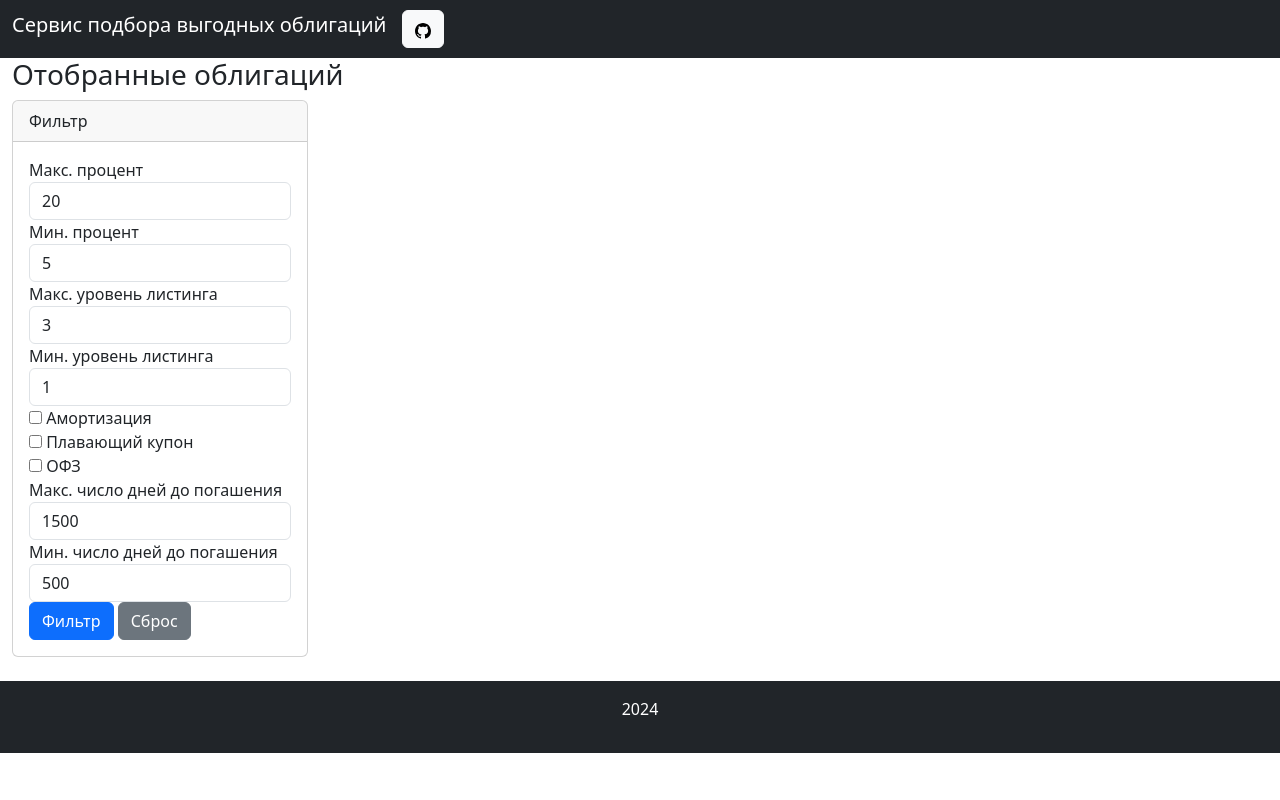
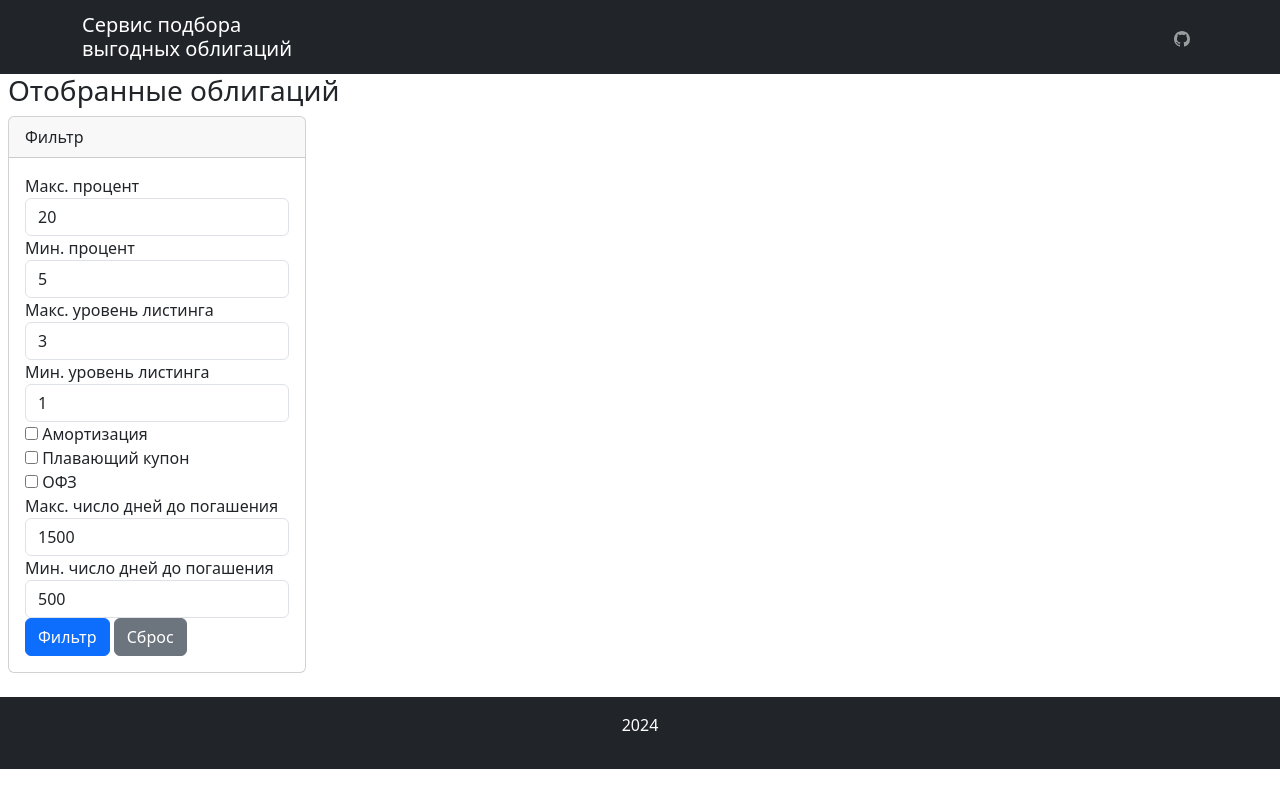
Before and after one commit to Workbench3D/bond_search_tool, a FastAPI app: page /view_bonds in a window 1280 px wide. Run offline with FastAPI, Linux system fonts and the light colour scheme.

Commit message:
Html resize

```diff
--- a/templates/basic.html
+++ b/templates/basic.html
@@ -7,24 +7,33 @@
     <title>Сервис подбора выгодных облигаций</title>
     <link href="https://cdn.jsdelivr.net/npm/bootstrap@5.3.3/dist/css/bootstrap.min.css" rel="stylesheet"
         integrity="sha384-QWTKZyjpPEjISv5WaRU9OFeRpok6YctnYmDr5pNlyT2bRjXh0JMhjY6hW+ALEwIH" crossorigin="anonymous">
+    <style>
+        .padding {
+            padding: 0;
+        }
+    </style>
 </head>
 
 <body>
 
     <header>
-        <nav class="navbar navbar-expand-lg navbar-dark bg-dark padding">
-            <div class="container-xxl">
-                <div class="collapse navbar-collapse" id="navbarTogglerDemo01">
-                    <h1 class="navbar-brand">Сервис подбора выгодных облигаций</h1>
-                    <ul class="navbar-nav me-auto mb-2 mb-lg-0">
+        <nav class="navbar navbar-expand-lg navbar-dark bg-dark">
+            <div class="container">
+                <h1 class="navbar-brand mb-0">Сервис подбора <br>выгодных облигаций</h1>
+                <button class="navbar-toggler" type="button" data-bs-toggle="collapse" data-bs-target="#navbarNav"
+                    aria-controls="navbarNav" aria-expanded="false" aria-label="Toggle navigation">
+                    <span class="navbar-toggler-icon"></span>
+                </button>
+                <div class="collapse navbar-collapse" id="navbarNav">
+                    <ul class="navbar-nav ms-auto mb-2 mb-lg-0">
                         <li class="nav-item">
-                            <a class="btn btn-light" href="https://github.com/Workbench3D/bond_search_tool"
-                                role="button">
+                            <a class="nav-link" href="https://github.com/Workbench3D/bond_search_tool">
                                 <svg xmlns="http://www.w3.org/2000/svg" width="16" height="16" fill="currentColor"
                                     class="bi bi-github" viewBox="0 0 16 16">
                                     <path
                                         d="M8 0C3.58 0 0 3.58 0 8c0 3.54 2.29 6.53 5.47 7.59.4.07.55-.17.55-.38 0-.19-.01-.82-.01-1.49-2.01.37-2.53-.49-2.69-.94-.09-.23-.48-.94-.82-1.13-.28-.15-.68-.52-.01-.53.63-.01 1.08.58 1.23.82.72 1.21 1.87.87 2.33.66.07-.52.28-.87.51-1.07-1.78-.2-3.64-.89-3.64-3.95 0-.87.31-1.59.82-2.15-.08-.2-.36-1.02.08-2.12 0 0 .67-.21 2.2.82.64-.18 1.32-.27 2-.27s1.36.09 2 .27c1.53-1.04 2.2-.82 2.2-.82.44 1.1.16 1.92.08 2.12.51.56.82 1.27.82 2.15 0 3.07-1.87 3.75-3.65 3.95.29.25.54.73.54 1.48 0 1.07-.01 1.93-.01 2.2 0 .21.15.46.55.38A8.01 8.01 0 0 0 16 8c0-4.42-3.58-8-8-8" />
-                                </svg></a>
+                                </svg>
+                            </a>
                         </li>
                     </ul>
                 </div>
--- a/templates/dynamic_filter.html
+++ b/templates/dynamic_filter.html
@@ -18,7 +18,9 @@
         </button>
         <ul class="dropdown-menu" aria-labelledby="dropdownMenuButton">
             <li>
-                {% include 'filter_form.html' %}
+                <div class="card-body">
+                    {% include 'filter_form.html' %}
+                </div>
             </li>
         </ul>
     </div>
--- a/templates/index.html
+++ b/templates/index.html
@@ -1,6 +1,6 @@
 {% extends "basic.html" %}
 {% block content %}
-<div class="container-xxl">
+<div class="container-xxl px-2">
     <h3 class="">Отобранные облигаций</h3>
     <div class="row">
         <div class="col-md-3">
@@ -11,7 +11,7 @@
                 {% for row in data %}
                 <li class="list-group-item">
                     <div class="row">
-                        <div class="col-md-6" style="width: 50%">
+                        <div class="col-md-6 px-1" style="width: 50%">
                             <h5 class="card-title small">{{row[0]}}</h5>
                             <p class="card-text small"><a href="https://smart-lab.ru/q/bonds/{{row[1]}}">{{row[1]}}</a><br>
                                 Погашение: {{row[2]}}({{row[5]}})<br>
@@ -22,7 +22,7 @@
                                 {% endif %}
                             </p>
                         </div>
-                        <div class="col-md-6" style="width: 50%">
+                        <div class="col-md-6 px-1" style="width: 50%">
                             <h6 class="card-title small">{{(row[8]*row[6]/100)|round(2)}}
                                 {% if row[3] == "USD" %}$
                                 {% elif row[3] == "KGS" %}Сом
```
